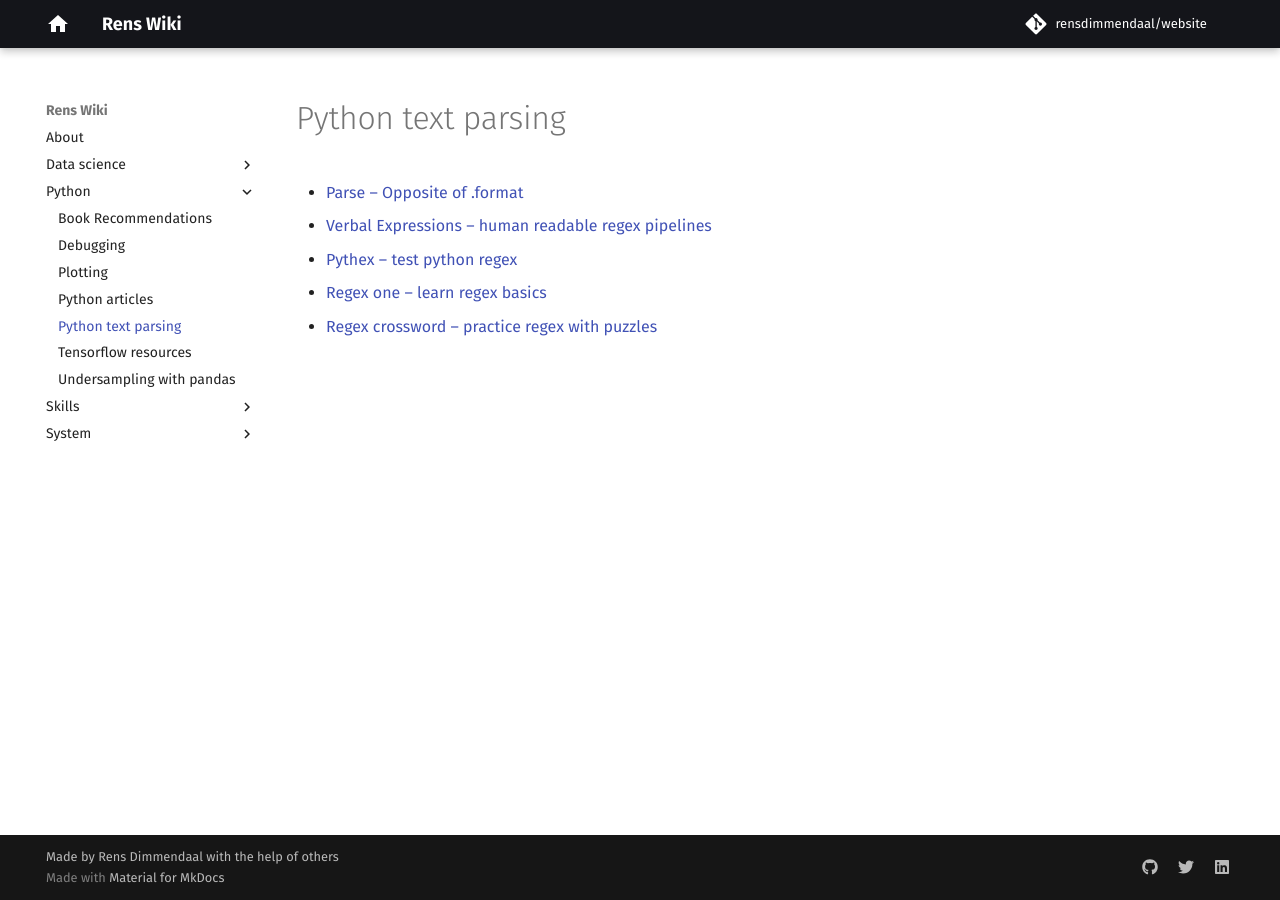
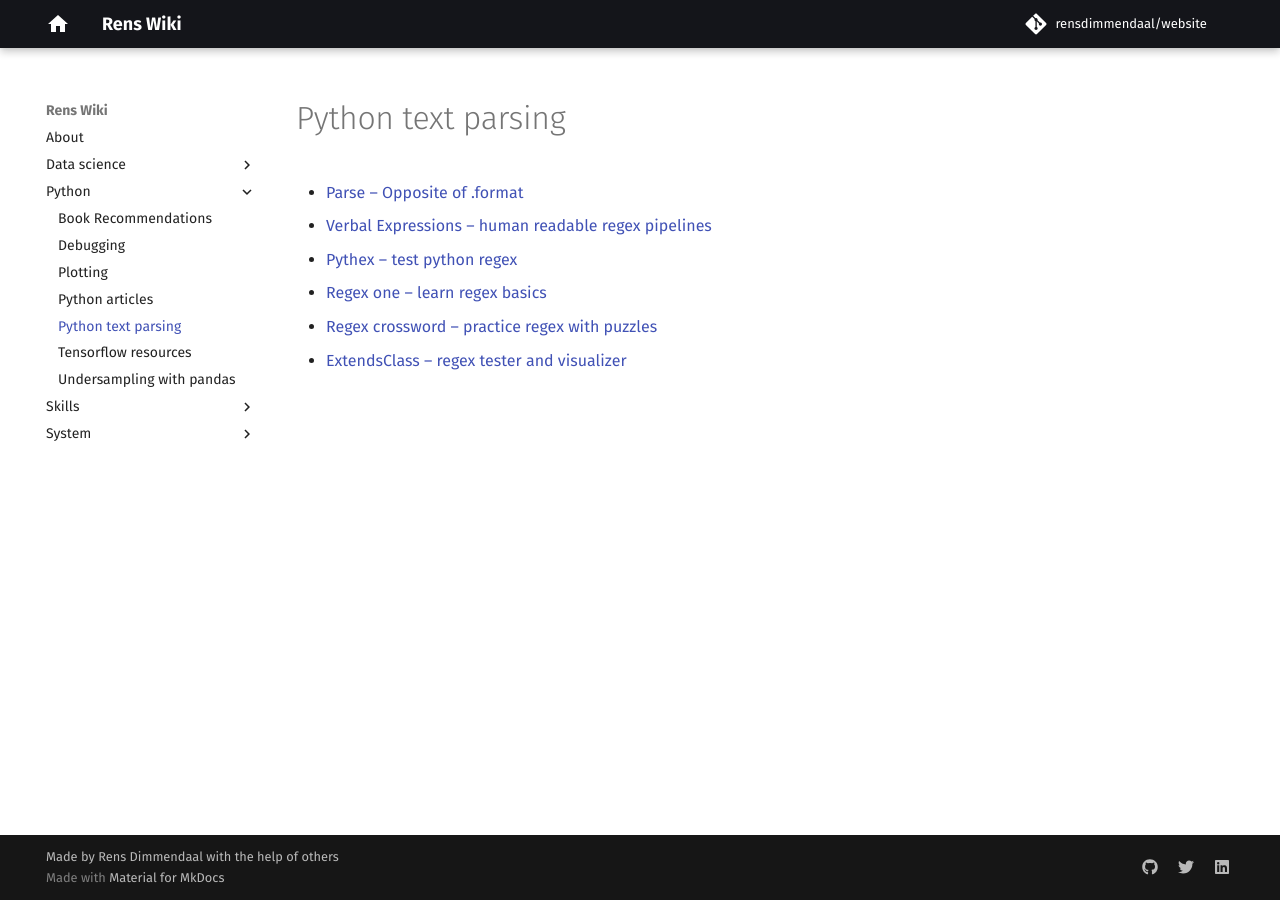
Before and after one commit to RensDimmendaal/website, an MkDocs documentation site: the page built from docs/python/python-text-parsing.md, in a window 1280 px wide. Built offline with MkDocs 1.6.1 and Material for MkDocs 9.7.7, drawn with Linux system fonts in a browser that asks for light colours; comment, search, counter and statistics services are not loaded.

Commit message:
Added regex tester and visualizer

```diff
--- a/docs/python/python-text-parsing.md
+++ b/docs/python/python-text-parsing.md
@@ -5,3 +5,4 @@
 * [Pythex -- test python regex](https://pythex.org/)
 * [Regex one -- learn regex basics](https://regexone.com/)
 * [Regex crossword -- practice regex with puzzles](https://regexcrossword.com/)
+* [ExtendsClass -- regex tester and visualizer](https://extendsclass.com/regex-tester.html#python)
```
